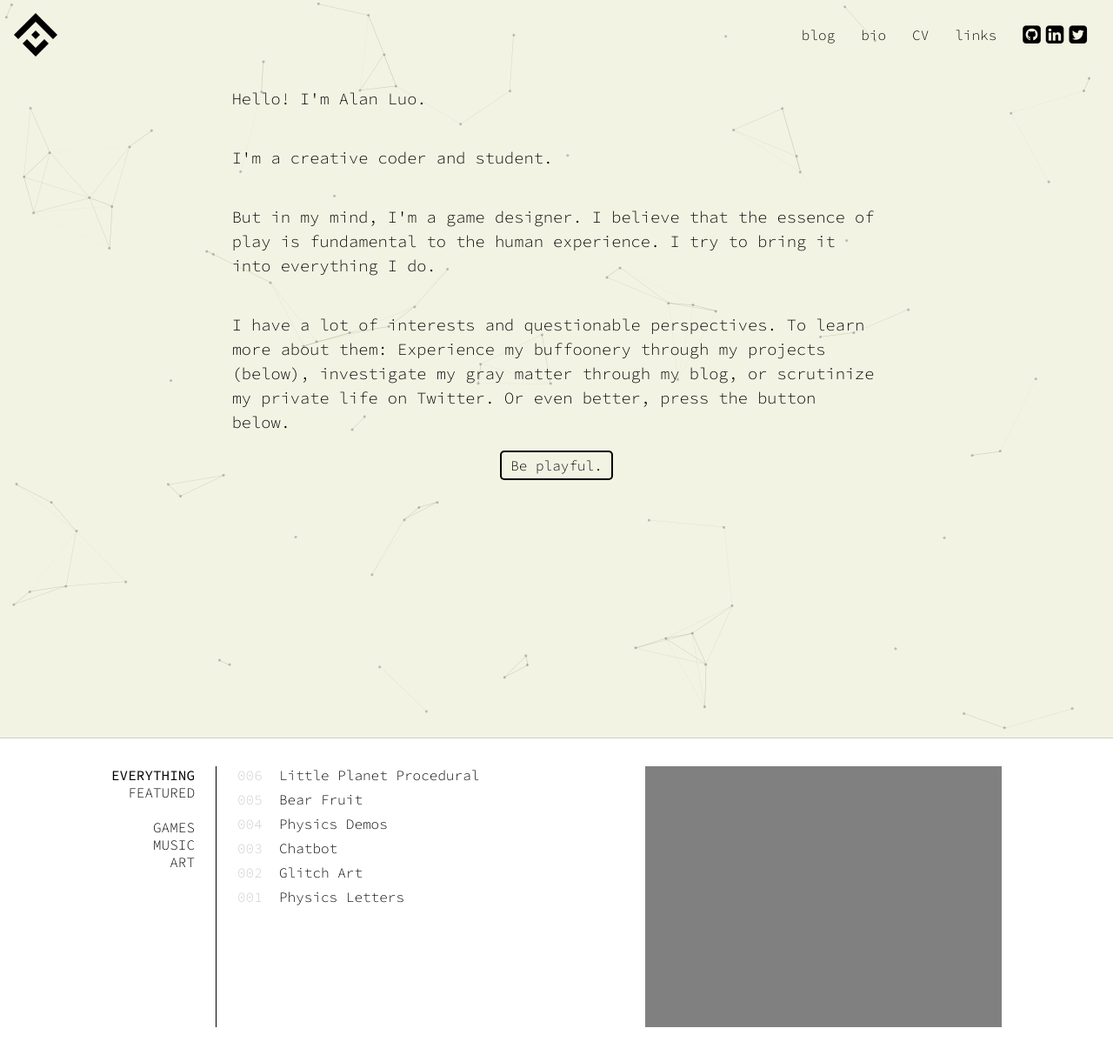
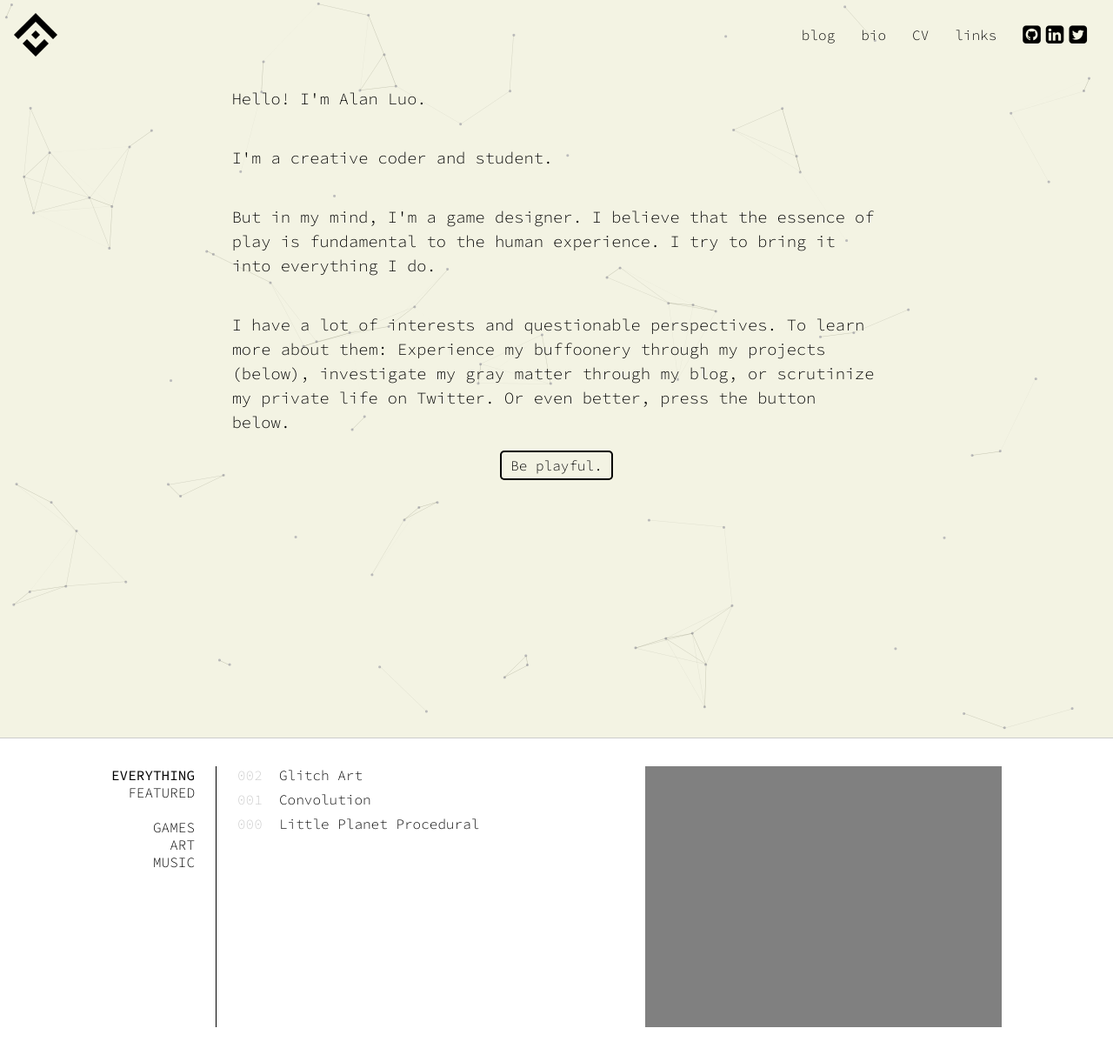
Before and after one commit to alan-luo/alan-luo.github.io, a Jekyll site: the page built from index.html, in a window 1280 px wide. Shown: the whole page at 87% size. Built offline with Jekyll 4.4.1, drawn with Linux system fonts in a browser that asks for light colours; some web fonts are replaced.

Commit message:
started templating things

```diff
--- a/_config.yml
+++ b/_config.yml
@@ -40,8 +40,8 @@ sass:
 # Excluded items can be processed by explicitly listing the directories or
 # their entries' file path in the `include:` list.
 #
-# exclude:
-#   - .sass-cache/
+exclude:
+  - Makefile
 #   - .jekyll-cache/
 #   - gemfiles/
 #   - Gemfile
--- a/_includes/head.html
+++ b/_includes/head.html
@@ -1,4 +1,4 @@
-<head>
+
 <meta charset="utf-8">
 <meta name="viewport" content="width=device-width initial-scale=1" />
 <meta http-equiv="X-UA-Compatible" content="IE=edge">
@@ -17,4 +17,3 @@
 <link rel="canonical" href="{{ page.url | replace:'index.html','' | prepend: site.baseurl | prepend: site.url }}">
 
 {% endcomment %}
-</head>
--- /dev/null
+++ b/_includes/header.html
@@ -0,0 +1,31 @@
+<div class="header">
+<div>
+	<div class="logo">
+		<a href="{{ "/" | prepend: site.baseurl }}">
+		{% include logo.svg %}
+		</a>
+	</div>
+</div>
+<div class="links">
+	<!-- <p><a>projects</a></p> -->
+	<div>
+		<div class="anim-link"><a href="#">blog</a></div>
+	</div>
+	<div>
+		<div class="anim-link"><a href="#">bio</a></div>
+	</div>
+	<div>
+		<div class="anim-link"><a href="#">CV</a></div>
+	</div>
+	<div>
+		<div class="anim-link"><a href="#">links</a></div>
+	</div>
+	<div>
+		<div class="social-icons">
+			<a href="#" class="link-github"><span class="icon-github-square"></span></a>
+			<a href="#" class="link-linkedin"><span class="icon-linkedin-square"></span></a>
+			<a href="#" class="link-twitter"><span class="icon-twitter-square"></span></a>
+		</div>
+	</div>
+</div>
+</div>
--- /dev/null
+++ b/_includes/project-nav.html
@@ -0,0 +1,32 @@
+<div class="project-wrapper">
+	<a id="projects"></a>
+	<div class="project-links">
+		<div>
+			<div class="anim-link"><a href="#projects" class="bold">Everything</a></div>
+		</div>
+		<div>
+			<div class="anim-link"><a href="#projects">Featured</a></div>
+		</div>
+		<br>
+		{% for item in site.data.tags.tags %}
+		<div>
+			<div class="anim-link"><a href="#projects">{{ item.tag }}</a></div>
+		</div>
+   		{% endfor %}
+	</div>
+	<div class="project-titles">
+		{% assign pagelist = site.pages | sort: 'number' | reverse %}
+		{% for page in pagelist %}
+		{% if page.url contains '/project' %}
+        <div>
+			<div class="anim-link">
+				<a href="{{ page.url }}"><span>{{ page.number }}</span>{{ page.title }}</a>
+			</div>
+		</div>
+		{% endif %}
+	    {% endfor %}
+	</div>
+	<div class="project-images">
+		<div class="box"></div>
+	</div>
+</div>
--- a/_layouts/default.html
+++ b/_layouts/default.html
@@ -6,46 +6,12 @@ layout: compress
 <html>
 <head>
 	{% include head.html %}
-	<!-- <link href="https://fonts.googleapis.com/css2?family=Source+Code+Pro:wght@300;400&display=swap" rel="stylesheet"> -->
-	<link rel="stylesheet" href="{{ "/css/main.css" | prepend: site.baseurl }}">
-
-	<link href="https://fonts.googleapis.com/css2?family=Roboto+Mono:wght@300;500&display=swap" rel="stylesheet">
 </head>
 <body>
 	<div class="canvas-wrapper">
-		<canvas id="canvas"></canvas>
+		<canvas id="head-canvas"></canvas>
 		<div class="top-wrapper">
-			<div class="header">
-				<div>
-					<div class="logo">
-						<a href="{{ "/" | prepend: site.baseurl }}">
-						{% include logo.svg %}
-						</a>
-					</div>
-				</div>
-				<div class="links">
-					<!-- <p><a>projects</a></p> -->
-					<div>
-						<div class="anim-link"><a href="#">blog</a></div>
-					</div>
-					<div>
-						<div class="anim-link"><a href="#">bio</a></div>
-					</div>
-					<div>
-						<div class="anim-link"><a href="#">CV</a></div>
-					</div>
-					<div>
-						<div class="anim-link"><a href="#">links</a></div>
-					</div>
-					<div>
-						<div class="social-icons">
-							<a href="#" class="link-github"><span class="icon-github-square"></span></a>
-							<a href="#" class="link-linkedin"><span class="icon-linkedin-square"></span></a>
-							<a href="#" class="link-twitter"><span class="icon-twitter-square"></span></a>
-						</div>
-					</div>
-				</div>
-			</div>
+			{% include header.html %}
 
 			<p>Hello! I'm Alan Luo.</p>
 			<p>I'm a creative coder and student.</p>
@@ -55,50 +21,9 @@ layout: compress
 			<div class="button">Be playful.</div>
 		</div>
 	</div>
-	<div class="project-wrapper">
-		<a id="projects"></a>
-		<div class="project-links">
-			<div>
-				<div class="anim-link"><a href="#projects" class="bold">Everything</a></div>
-			</div>
-			<div>
-				<div class="anim-link"><a href="#projects">Featured</a></div>
-			</div>
-			<br>
-			<div>
-				<div class="anim-link"><a href="#projects">Games</a></div>
-			</div>
-			<div>
-				<div class="anim-link"><a href="#projects">Music</a></div>
-			</div>
-			<div>
-				<div class="anim-link"><a href="#projects">Art</a></div>
-			</div>
-		</div>
-		<div class="project-titles">
-			<div>
-				<div class="anim-link"><a href="#"><span>006</span>Little Planet Procedural</a></div>
-			</div>
-			<div>
-				<div class="anim-link"><a href="#"><span>005</span>Bear Fruit</a></div>
-			</div>
-			<div>
-				<div class="anim-link"><a href="#"><span>004</span>Physics Demos</a></div>
-			</div>
-			<div>
-				<div class="anim-link"><a href="#"><span>003</span>Chatbot</a></div>
-			</div>
-			<div>
-				<div class="anim-link"><a href="#"><span>002</span>Glitch Art</a></div>
-			</div>
-			<div>
-				<div class="anim-link"><a href="#"><span>001</span>Physics Letters</a></div>
-			</div>
-		</div>
-		<div class="project-images">
-			<div class="box"></div>
-		</div>
-	</div>
+
+	{% include project-nav.html %}
+
 
 	<script src="{{ "/js/game.js" | prepend: site.baseurl }}"></script>
 	<script src="{{ "/js/canvas.js" | prepend: site.baseurl }}"></script>
--- a/js/canvas.js
+++ b/js/canvas.js
@@ -4,9 +4,6 @@ let randInt = (bot, top) => Math.floor(rand(bot, top));
 let randSgn = () => -1 + 2*randInt(0, 2);
 let sq = (x) => x * x;
 let norm = (d1, d2) => sq(d1[0]-d2[0])+sq(d1[1]-d2[1]);
-let dist = (d1, d2) => Math.sqrt(norm(d1, d2));
-let min = (a, b) => (a < b) ? a : b;
-let max = (a, b) => (a > b) ? a : b;
 let diff = (v1, v2) => [v1[0] - v2[0], v1[1] - v2[1]];
 let scale = (c, v) => [c*v[0], c*v[1]];
 let grav = (c, p) => { // force caused by center on point
@@ -18,7 +15,7 @@ let grav = (c, p) => { // force caused by center on point
 const zero = [0, 0];
 
 // setup code
-let canvas = document.getElementById("canvas");
+let canvas = document.getElementById("head-canvas");
 let ctx = canvas.getContext("2d");
 ctx.translate(0.5, 0.5);
 const canvasScale = 2;
```
Also changed, not shown: _data/tags.yml (added, +7 -0 lines), _layouts/project.html (added, +33 -0 lines), about.markdown (deleted, +0 -18 lines), index2.html (deleted, +0 -95 lines), projects/000-Little-Planet-Procedural.md (added, +10 -0 lines), projects/001-Convolution.md (added, +10 -0 lines), projects/002-Glitch-Art.md (added, +10 -0 lines). Lines whose indentation alone changed are shown as unchanged.
